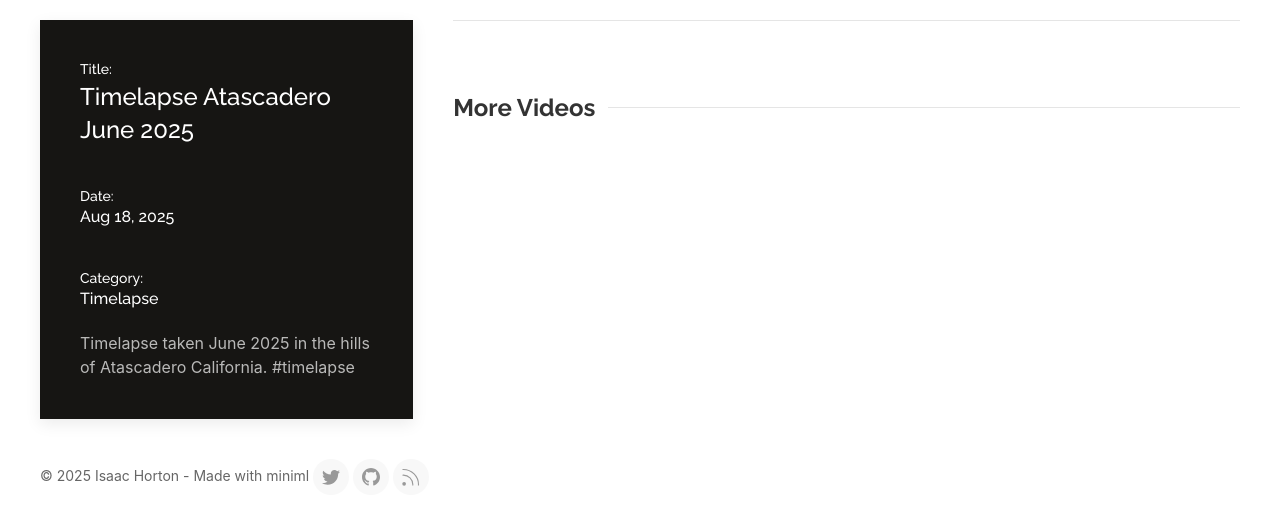
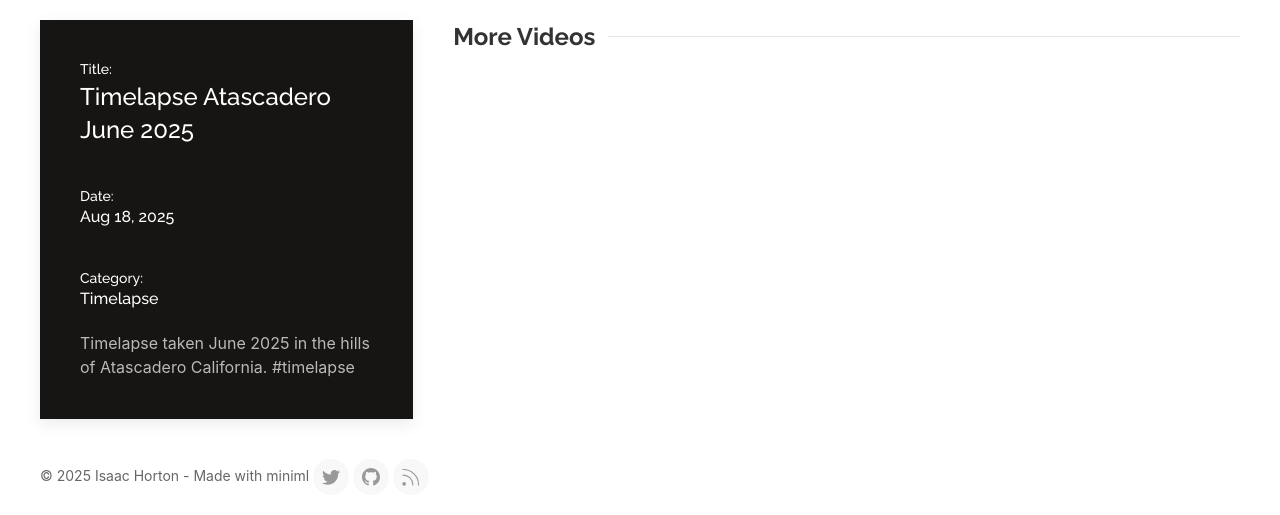
Before and after one commit to kre8t/kre8t.github.io, a Jekyll site: the page built from _videos/timelapse-atascadero-2025.md, in a window 1280 px wide and 1270 px high. Shown: the part 755-1270 px from the top of the window. Built offline with Jekyll 4.4.1, drawn with Linux system fonts in a browser that asks for light colours.

Commit message:
Update video.html

```diff
--- a/_layouts/video.html
+++ b/_layouts/video.html
@@ -60,8 +60,6 @@ layout: no-header
 
   <div class="uk-width-2-3@m">
 
-    <hr class="uk-margin-large">
-
     <h3 class="uk-heading-line uk-text-bold"><span>More Videos</span></h3>
 
     <div class="uk-child-width-1-1 uk-child-width-1-2@m uk-grid-small" uk-grid>
```
